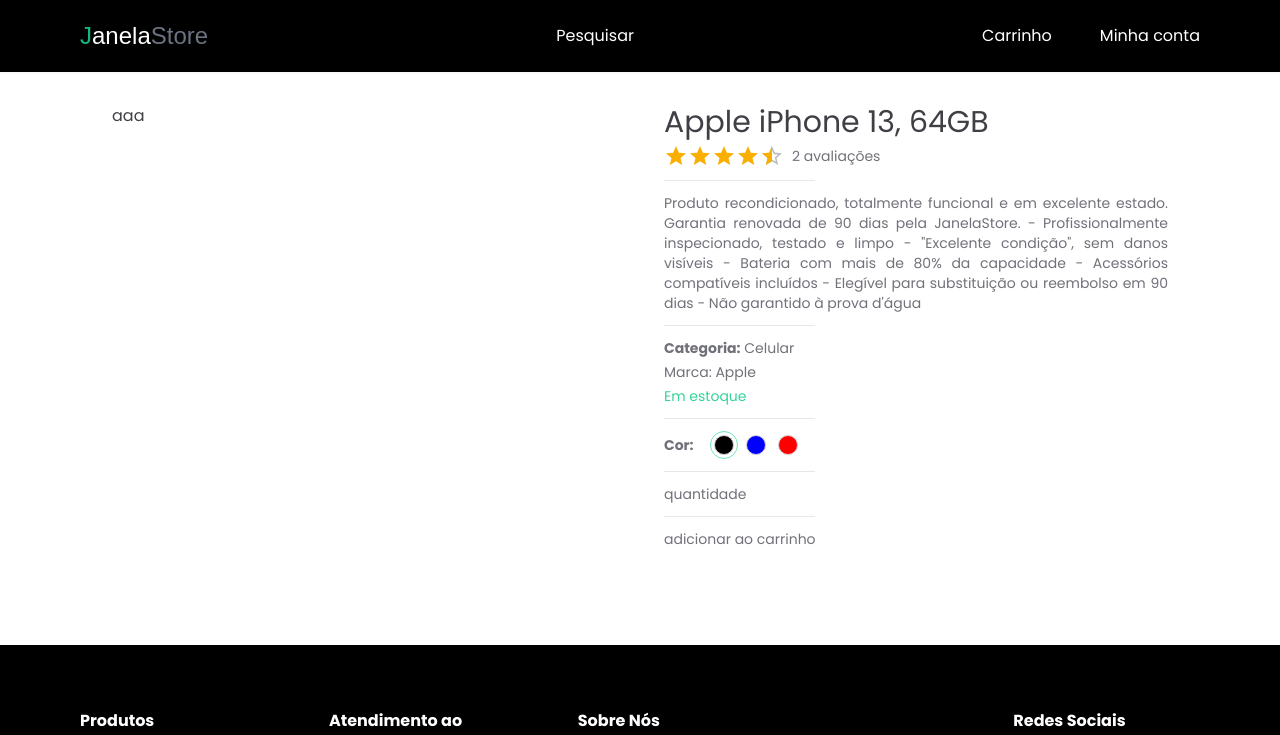
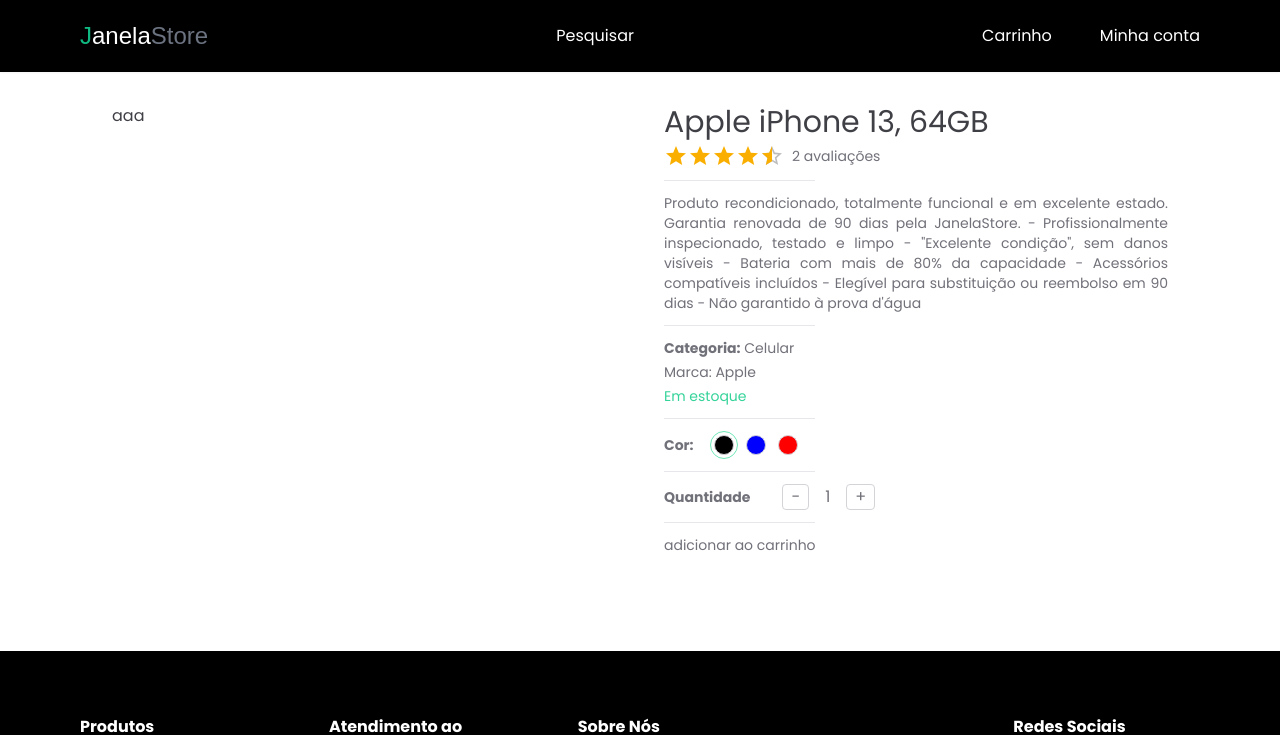
Before and after one commit to trichains/janelastore, a Next.js app: page /product/1 in a window 1280 px wide. Shown: the top 735 px of the page. Built offline with nearby package versions, Linux system fonts and the light colour scheme; a web font is replaced by a local one.

Commit message:
add: quantidade de produtos para o carrinho

```diff
--- /dev/null
+++ b/app/components/products/SetQuantity.tsx
@@ -0,0 +1,38 @@
+'use client';
+
+import { CartProductType } from '@/app/product/[productId]/ProductDetails';
+
+interface SetQuantityProps {
+  cartCounter?: boolean;
+  cartProduct: CartProductType;
+  handleQuantityIncrease: () => void;
+  handleQuantityDecrease: () => void;
+}
+
+const btnStyles = 'border-[1.2px] border-zinc-300 rounded px-2 transition hover:scale-105 ease-in';
+const increaseBtnStyles = `${btnStyles} hover:text-emerald-500 hover:border-emerald-500`;
+const decreaseBtnStyles = `${btnStyles} hover:text-rose-500 hover:border-rose-500`;
+
+const SetQuantity: React.FC<SetQuantityProps> = ({
+  cartProduct,
+  cartCounter,
+  handleQuantityIncrease,
+  handleQuantityDecrease
+}) => {
+  return (
+    <div className="flex gap-8 items-center">
+      {cartCounter ? null : <div className="font-semibold">Quantidade</div>}
+      <div className="flex gap-4 items-center text-base">
+        <button onClick={handleQuantityDecrease} className={decreaseBtnStyles}>
+          -
+        </button>
+        <div>{cartProduct.quantity}</div>
+        <button onClick={handleQuantityIncrease} className={increaseBtnStyles}>
+          +
+        </button>
+      </div>
+    </div>
+  );
+};
+
+export default SetQuantity;
--- a/app/product/[productId]/ProductDetails.tsx
+++ b/app/product/[productId]/ProductDetails.tsx
@@ -1,6 +1,7 @@
 'use client';
 
 import SetColor from '@/app/components/products/SetColor';
+import SetQuantity from '@/app/components/products/SetQuantity';
 import { Rating } from '@mui/material';
 import { useCallback, useState } from 'react';
 
@@ -53,6 +54,26 @@
     [cartProduct.selectedImg]
   );
 
+  const handleQuantityIncrease = useCallback(() => {
+    if (cartProduct.quantity === 99) {
+      return;
+    }
+
+    setCartProduct((prev) => ({
+      ...prev,
+      quantity: prev.quantity + 1
+    }));
+  }, [cartProduct]);
+
+  const handleQuantityDecrease = useCallback(() => {
+    if (cartProduct.quantity > 1) {
+      setCartProduct((prev) => ({
+        ...prev,
+        quantity: prev.quantity - 1
+      }));
+    }
+  }, [cartProduct]);
+
   return (
     <div className="grid grid-cols-1 md:grid-cols-2 gap-12">
       <div>aaa</div>
@@ -77,7 +98,11 @@
         <Horizontal />
         <SetColor images={product.images} cartProduct={cartProduct} handleColorSelect={handleColorSelect} />
         <Horizontal />
-        <div>quantidade</div>
+        <SetQuantity
+          cartProduct={cartProduct}
+          handleQuantityIncrease={handleQuantityIncrease}
+          handleQuantityDecrease={handleQuantityDecrease}
+        />
         <Horizontal />
         <div>adicionar ao carrinho</div>
       </div>
```
